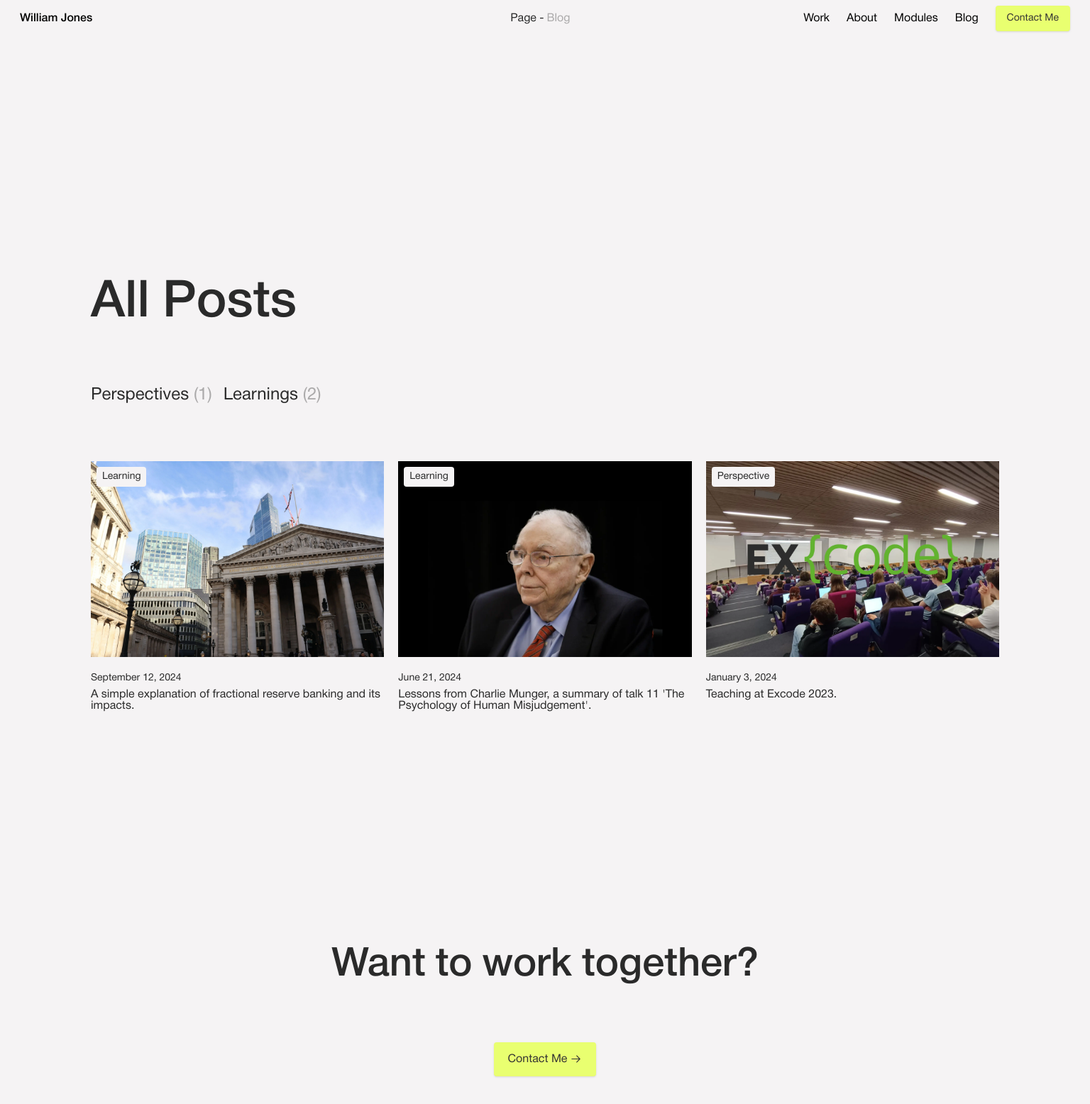
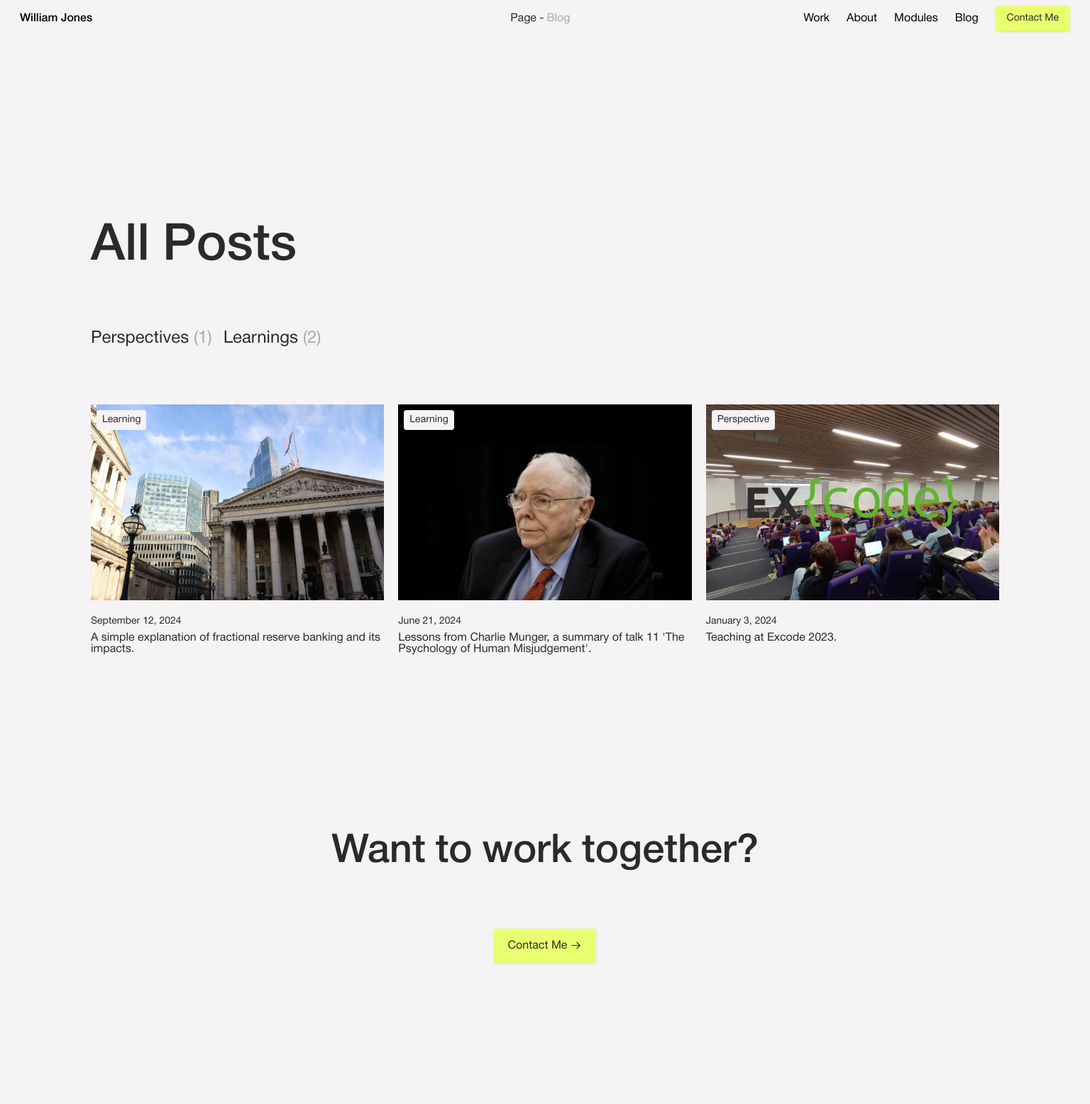
Before and after one commit to Wj9488/graduate-website, a Next.js app: page /blog in a window 1536 px wide. Shown: the top 1556 px of the page at 71% size. Built offline with nearby package versions, Linux system fonts and the light colour scheme.

Commit message:
reduced padding on smaller screens

```diff
--- a/components/sitewide/AlternativeMenu.jsx
+++ b/components/sitewide/AlternativeMenu.jsx
@@ -270,7 +270,7 @@ const AlternativeMenu = () => {
                   <Link
                     onClick={toggleMenu}
                     href={item.path}
-                    className="transition-all duration-200 ease-in-out hover__menu_item text__c_black hover:bg-[#e9ff70] "
+                    className="transition-all duration-200 ease-in-out hover__menu_item text__c_black hover:bg-[#e9ff70]"
                   >
                     {item.name}
                   </Link>
--- a/components/sitewide/EndCta.jsx
+++ b/components/sitewide/EndCta.jsx
@@ -12,7 +12,7 @@ const EndCta = () => {
             <Link href={"/contact"}>
                 <button className="shadow rounded button__text_colour py-3 px-5 accent__c_main hover:opacity-75 duration-200 transition-all flex gap-1 items-center 2xl:text-lg">Contact Me
                     <svg
-                      className="w-[17px] h-[17px] 2xl:w-[18px] 2xl:h-[18px] fill-[#343434]"
+                      className="w-[17px] h-[17px] 2xl:w-[18px] 2xl:h-[18px] fill-[#2a2a2a]"
                       viewBox="0 0 15 15"
                       fill="none"
                       xmlns="http://www.w3.org/2000/svg"
--- a/components/sitewide/Footer.jsx
+++ b/components/sitewide/Footer.jsx
@@ -6,7 +6,7 @@ import VariableSizeHeading from "./VariableSizeHeading";
 const Footer = () => {
   return (
     <footer
-      className="relative h-[65dvh] lg:h-[85dvh] xl:h-[95dvh] 2xl:h-[70dvh] z-[99]"
+      className="relative h-[65dvh] lg:h-[85dvh] xl:h-[85dvh] 2xl:h-[70dvh] z-[99]"
       style={{ clipPath: "polygon(0% 0, 100% 0%, 100% 100%, 0 100%)" }}
     >
       {/* <div className="standard__x_padding_inner fixed bottom-0 h-[100dvh] w-full bg-gray-300 standard__x_padding">
@@ -19,7 +19,7 @@ const Footer = () => {
           </p>
         </div> */}
 
-      <div className="fixed bottom-0 h-[65dvh] lg:h-[85dvh] xl:h-[95dvh] 2xl:h-[70dvh] w-full bg-gray-300 standard__x_padding">
+      <div className="fixed bottom-0 h-[65dvh] lg:h-[85dvh] xl:h-[85dvh] 2xl:h-[70dvh] w-full bg-gray-300 standard__x_padding">
         <div className="standard__x_padding pl-t lg:flex items-start justify-between">
           <div className="">
             <p className="font-medium text-2xl lg:text-3xl lg:pb-0 pb-[2.5rem]">
--- a/styles/globals.css
+++ b/styles/globals.css
@@ -12,6 +12,7 @@
   --body-background: #f5f3f4;
 
   --colour-theme-accent-main: #e9ff70;
+  --button-text-col: #2a2a2a;
 
 
   --padding-section-seperator: 10rem;
@@ -94,7 +95,7 @@ p {
 /* Classes for writing */
 
 .button__text_colour {
-  color: #343434;
+  color: var(--button-text-col);
 }
 .button__colour {
   color: var(--colour-theme-accent-main);
@@ -352,25 +353,25 @@ p {
   }
 
   .pl-t {
-    padding-top: 10rem;
+    padding-top: 7.5rem;
   }
   .pl-b {
-    padding-bottom: 10rem;
+    padding-bottom: 7.5rem;
   }
   .pl-y {
-    padding-top: 10rem;
-    padding-bottom: 10rem;
+    padding-top: 7.5rem;
+    padding-bottom: 7.5rem;
   }
 
   .p-section-t {
-    padding-top: 20rem;
+    padding-top: 15rem;
   }
   .p-section-b {
-    padding-bottom: 20rem;
+    padding-bottom: 15rem;
   }
   .p-section-y {
-    padding-top: 20rem;
-    padding-bottom: 20rem;
+    padding-top: 15rem;
+    padding-bottom: 15rem;
   }
 }
 /* Anything above 1480px */
@@ -382,6 +383,71 @@ p {
   .standard__x_padding_inner {
     padding-left: 8rem;
     padding-right: 8rem;
+  }
+  .pxs-t {
+    padding-top: 1.25rem;
+  }
+  .pxs-b {
+    padding-bottom: 1.25rem;
+  }
+  .pxs-y {
+    padding-top: 1.25rem;
+    padding-bottom: 1.25rem;
+  }
+
+  .ps-t {
+    padding-top: 2.5rem;
+  }
+  .ps-b {
+    padding-bottom: 2.5rem;
+  }
+  .ps-y {
+    padding-top: 2.5rem;
+    padding-bottom: 2.5rem;
+  }
+
+  .pm-t {
+    padding-top: 5rem;
+  }
+  .pm-b {
+    padding-bottom: 5rem;
+  }
+  .pm-y {
+    padding-top: 5rem;
+    padding-bottom: 5rem;
+  }
+
+  .pl-t {
+    padding-top: 7.5rem;
+  }
+  .pl-b {
+    padding-bottom: 7.5rem;
+  }
+  .pl-y {
+    padding-top: 7.5rem;
+    padding-bottom: 7.5rem;
+  }
+
+  .p-section-t {
+    padding-top: 15rem;
+  }
+  .p-section-b {
+    padding-bottom: 15rem;
+  }
+  .p-section-y {
+    padding-top: 15rem;
+    padding-bottom: 15rem;
+  }
+}
+
+@media screen and (min-width: 1600px) {
+  .standard__x_padding {
+    padding-left: 2.25rem;
+    padding-right: 2.25rem;
+  }
+  .standard__x_padding_inner {
+    padding-left: 12rem;
+    padding-right: 12rem;
   }
   .pxs-t {
     padding-top: 1.25rem;
@@ -439,17 +505,6 @@ p {
   }
 }
 
-@media screen and (min-width: 1600px) {
-  .standard__x_padding {
-    padding-left: 2.25rem;
-    padding-right: 2.25rem;
-  }
-  .standard__x_padding_inner {
-    padding-left: 12rem;
-    padding-right: 12rem;
-  }
-}
-
 
 .reset__line_height{
   line-height: 1;
```
